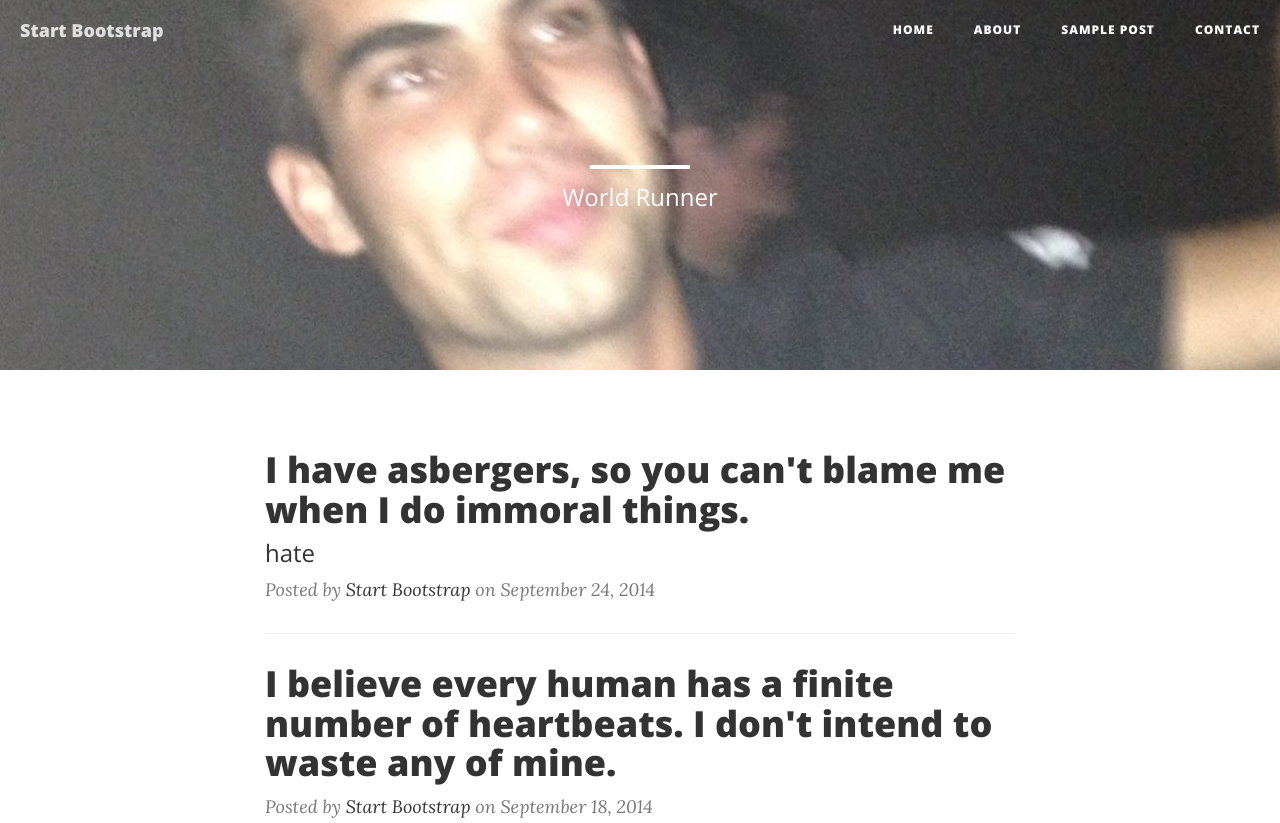
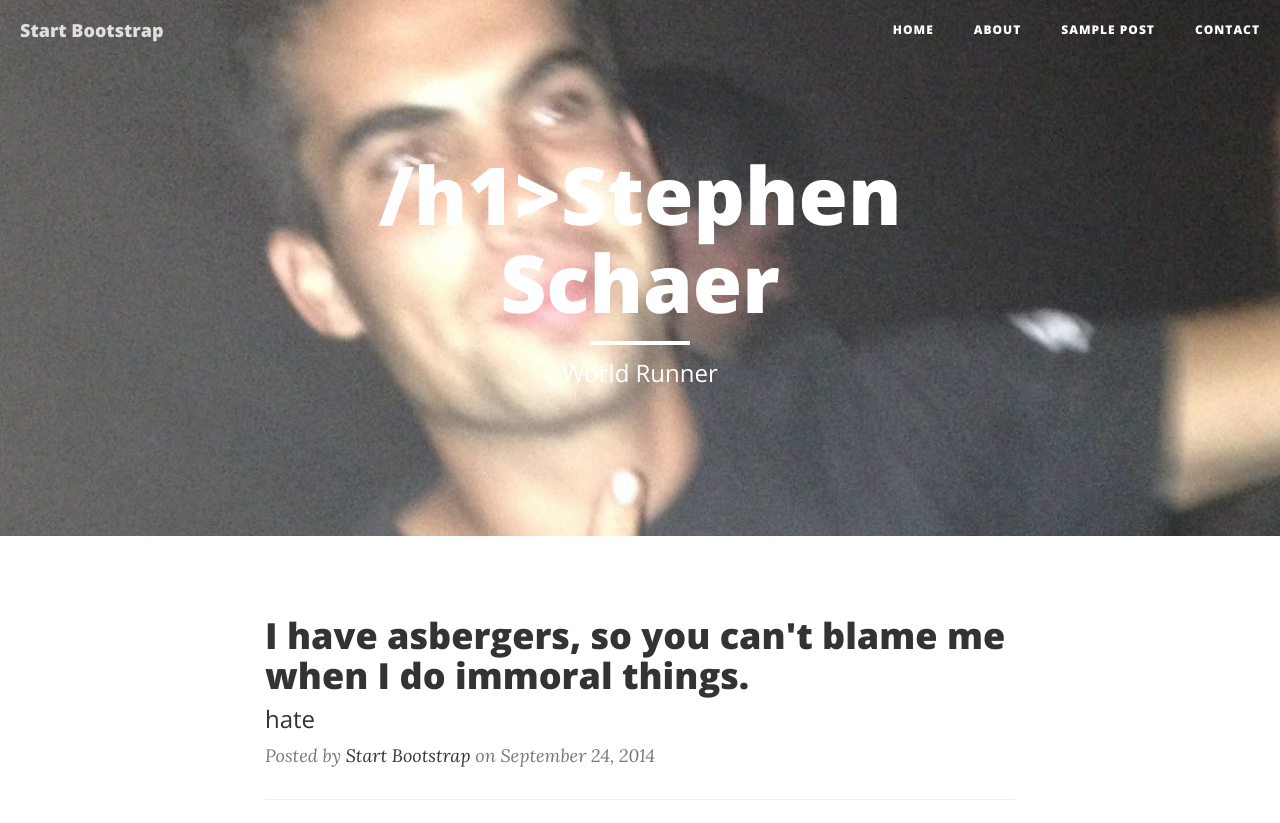
Before and after one commit to sdeavin1/sdeavin1.github.io, a website: page index.html in a window 1280 px wide. Shown: the top 823 px of the page. Drawn offline with nearby package versions, Linux system fonts and the light colour scheme.

Commit message:
Update index.html

```diff
--- a/index.html
+++ b/index.html
@@ -74,7 +74,7 @@
             <div class="row">
                 <div class="col-lg-8 col-lg-offset-2 col-md-10 col-md-offset-1">
                     <div class="site-heading">
-                        <h1 Stephen Schaer </h1>
+                        <h1 >/h1>Stephen Schaer </h1>
                         <hr class="small">
                         <span class="subheading">World Runner</span>
                     </div>
```
